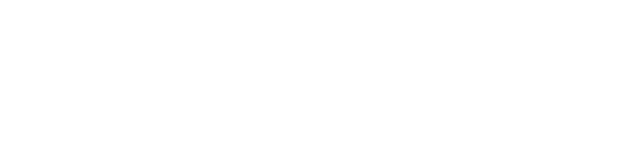
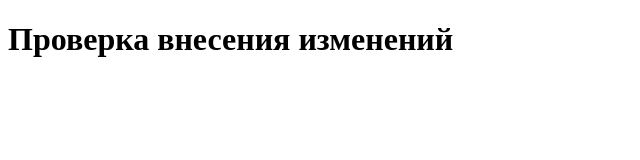
Before and after one commit to Iri-Sha/first-project, a plain HTML site: page index.html in a window 1280 px wide. Shown: the whole page, without its empty margins (0-640 px from the left). Drawn offline with Linux system fonts and the light colour scheme.

Commit message:
Проверка внесения изменений и пушинга

```diff
--- a/index.html
+++ b/index.html
@@ -7,6 +7,8 @@
     <title>Document</title>
 </head>
 <body>
-
+    <div>
+        <h1>Проверка внесения изменений</h1>
+    </div>
 </body>
 </html>
```
